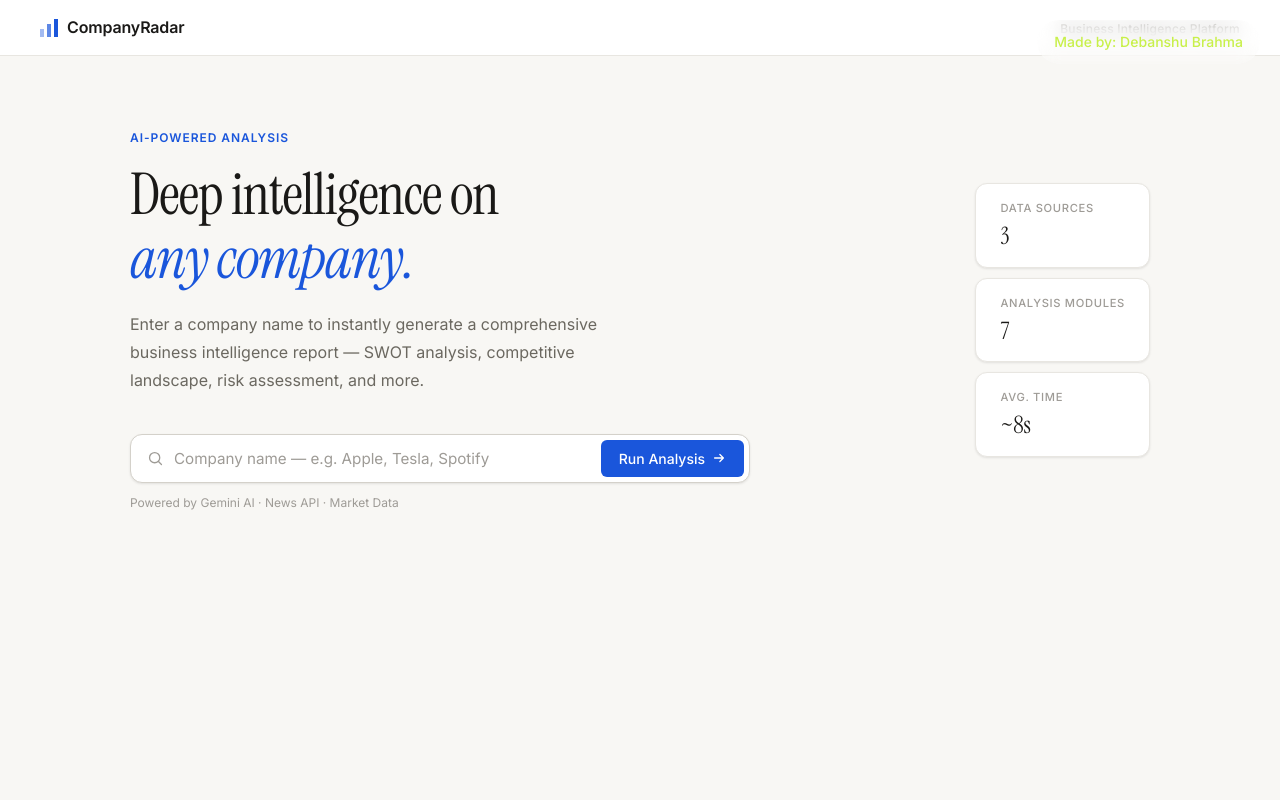
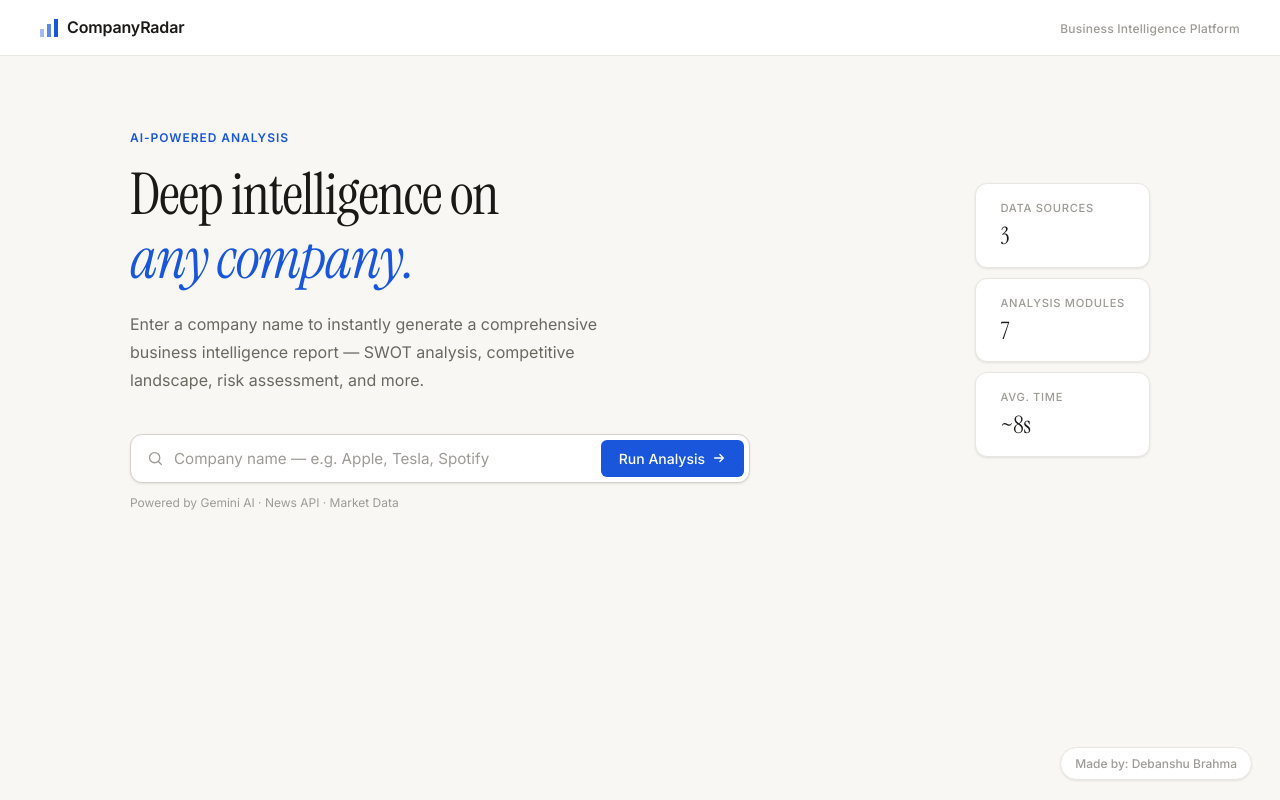
Before and after one commit to debanshuu/CompanyRadar, a website: page public/index.html in a window 1280 px wide. Drawn offline with nearby package versions, Linux system fonts and the light colour scheme.

Commit message:
Update style.css

```diff
--- a/public/style.css
+++ b/public/style.css
@@ -46,24 +46,20 @@ body {
   min-height: 100vh;
   -webkit-font-smoothing: antialiased;
 }
+/*Creator Badge*/
 .creator-badge {
   position: fixed;
-  top: 20px;
-  right: 20px;
-
-  z-index: 9999;
-
-  padding: 10px 16px;
-  border-radius: 999px;
-
-  background: rgba(255, 255, 255, 0.05);
-  backdrop-filter: blur(10px);
-
-  border: 1px solid rgba(255, 255, 255, 0.08);
-
-  color: #c8f04a;
-  font-size: 14px;
+  bottom: 20px;
+  right: 28px;
+  font-size: 0.75rem;
   font-weight: 500;
+  color: var(--text3);
+  background: var(--surface);
+  border: 1px solid var(--border);
+  padding: 6px 14px;
+  border-radius: 20px;
+  box-shadow: var(--shadow);
+  z-index: 50;
 }
 /* ── Header ────────────────────────────────── */
 .header {
```
